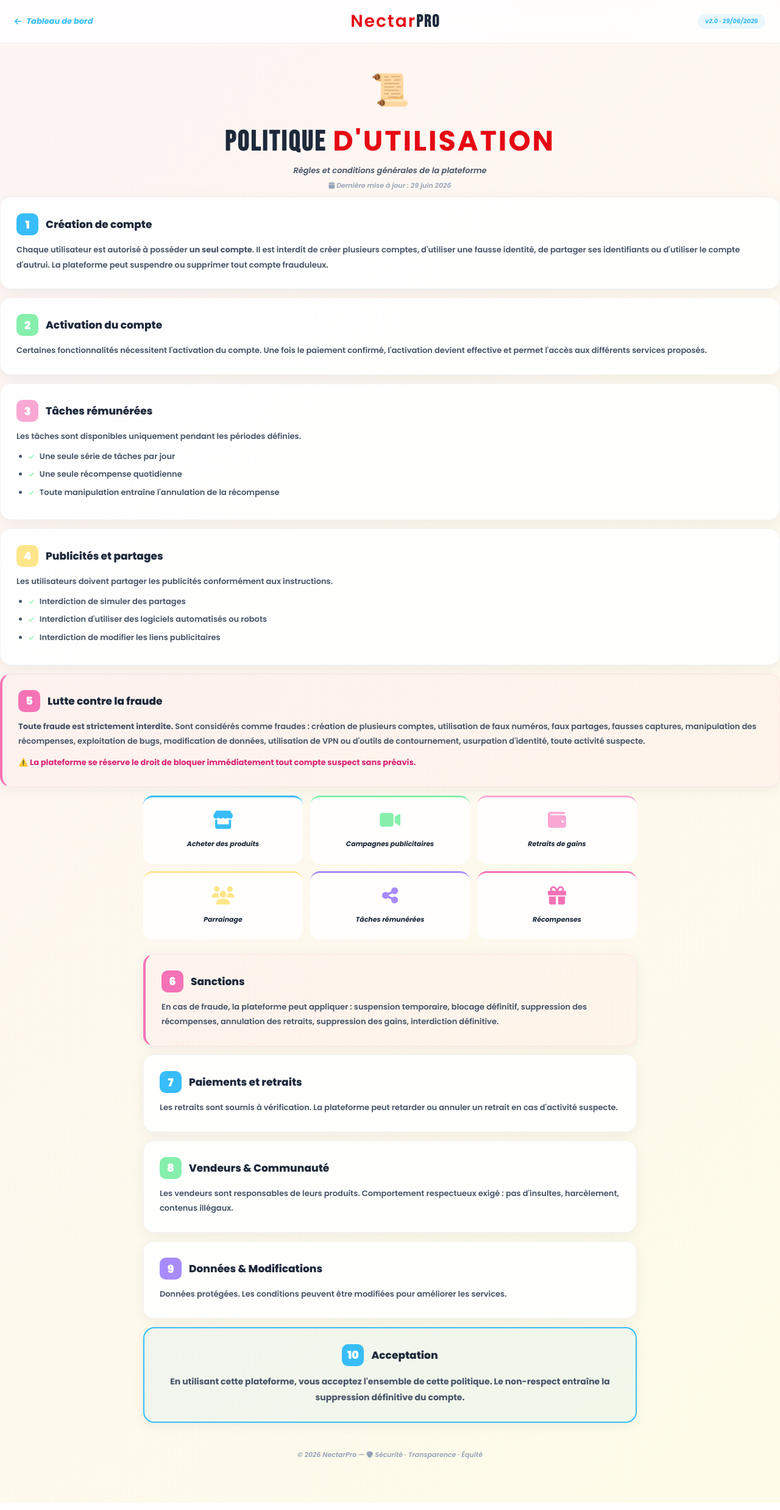
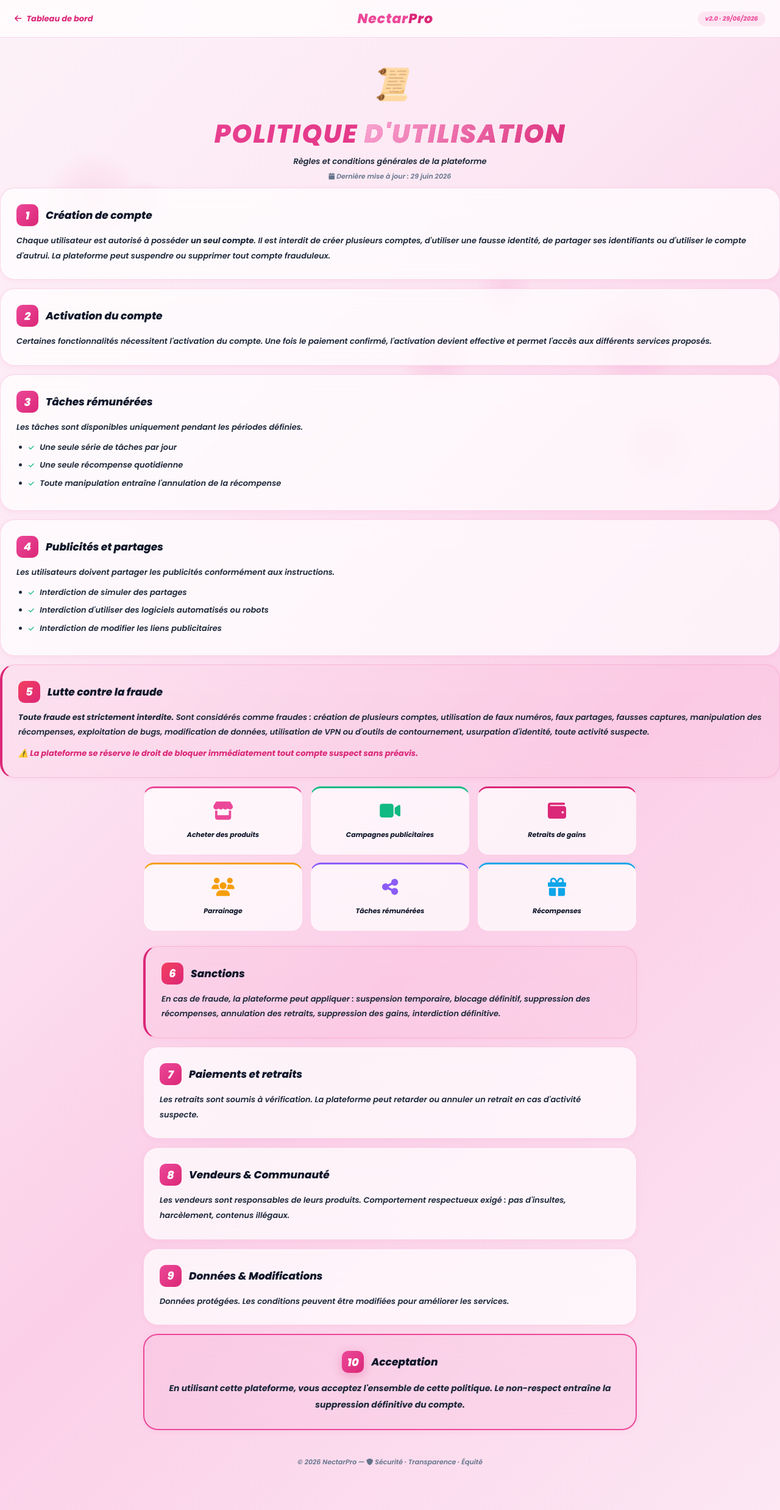
Before and after one commit to fredogary7-rgb/e, a Flask app: page /politique in a window 1280 px wide. Shown: the whole page at 61% size. Run offline with Flask 3, Linux system fonts and the light colour scheme.

Commit message:
refactor: politique_v2.html - theme rose NectarPro aligne sur le dashboard

```diff
--- a/templates/politique_v2.html
+++ b/templates/politique_v2.html
@@ -3,61 +3,104 @@
 <head>
 <meta charset="UTF-8"><meta name="viewport" content="width=device-width,initial-scale=1.0">
 <title>Politique d'utilisation - NectarPro</title>
-<link href="https://fonts.googleapis.com/css2?family=Bebas+Neue&family=Poppins:ital,wght@0,400;0,500;0,600;0,700;0,800;0,900;1,400;1,500;1,600;1,700;1,800&display=swap" rel="stylesheet">
+<link href="https://fonts.googleapis.com/css2?family=Poppins:ital,wght@0,400;0,500;0,600;0,700;0,800;0,900;1,400;1,500;1,600;1,700;1,800&display=swap" rel="stylesheet">
 <link rel="stylesheet" href="https://cdnjs.cloudflare.com/ajax/libs/font-awesome/6.5.0/css/all.min.css">
 <style>
 *{margin:0;padding:0;box-sizing:border-box;font-family:'Poppins',sans-serif}
-:root{--blue:#38bdf8;--green:#86efac;--pink:#f9a8d4;--yellow:#fde68a;--text:#1e293b;--text2:#475569;--card:rgba(255,255,255,.9);--shadow:0 4px 20px rgba(0,0,0,.06)}
-body{background:linear-gradient(135deg,#eff6ff,#f0fdf4,#fdf2f8,#fefce8);background-size:400% 400%;animation:bg 15s ease infinite;min-height:100vh;color:var(--text);font-weight:600}
-@keyframes bg{0%{background-position:0 0}50%{background-position:100% 100%}100%{background-position:0 0}}
-.topnav{background:rgba(255,255,255,.8);backdrop-filter:blur(20px);border-bottom:1px solid rgba(148,163,184,.15);padding:14px 24px;display:flex;justify-content:space-between;align-items:center;position:sticky;top:0;z-index:100}
-.topnav a{color:var(--blue);text-decoration:none;font-weight:700;display:flex;align-items:center;gap:8px;font-size:13px;font-style:italic}
-.topnav .brand{font-family:'Bebas Neue',sans-serif;font-size:28px;letter-spacing:2px}
-.topnav .brand span{color:#e50914}
-.version{background:rgba(56,189,248,.1);color:var(--blue);padding:4px 12px;border-radius:20px;font-size:10px;font-weight:700;font-style:italic}
-.hero{text-align:center;padding:40px 20px 10px}
-.hero .icon{font-size:52px;margin-bottom:8px;animation:float 3s ease-in-out infinite}
-@keyframes float{0%,100%{transform:translateY(0)}50%{transform:translateY(-10px)}}
-.hero h1{font-family:'Bebas Neue',sans-serif;font-size:46px;letter-spacing:3px;margin-bottom:4px}
-.hero h1 span{color:#e50914}
+:root{
+    --bg:linear-gradient(135deg,#fdf2f8 0%,#fce7f3 30%,#fbcfe8 60%,#fce7f3 100%);
+    --glass:rgba(255,255,255,0.72);
+    --accent:#db2777;
+    --accent2:#ec4899;
+    --accent-light:#f9a8d4;
+    --gold:#f59e0b;
+    --gold-light:#fef3c7;
+    --emerald:#10b981;
+    --emerald-light:#d1fae5;
+    --violet:#8b5cf6;
+    --sky:#0ea5e9;
+    --text:#0f172a;
+    --text2:#1e293b;
+    --muted:#64748b;
+    --border:rgba(236,72,153,0.2);
+    --shadow-sm:0 2px 8px rgba(236,72,153,0.08);
+    --shadow:0 8px 32px rgba(236,72,153,0.12);
+    --shadow-lg:0 16px 48px rgba(236,72,153,0.18);
+    --radius-sm:12px;
+    --radius:18px;
+    --radius-lg:24px;
+    --radius-xl:32px;
+}
+body{background:var(--bg);min-height:100vh;min-height:100dvh;color:var(--text);font-weight:600;font-style:italic;position:relative;overflow-x:hidden}
+
+/* PARTICULES */
+.bg-particles{position:fixed;inset:0;z-index:0;pointer-events:none;overflow:hidden}
+.particle{position:absolute;border-radius:50%;background:radial-gradient(circle,rgba(236,72,153,0.18),transparent 70%);animation:floatUp linear infinite}
+.particle:nth-child(1){width:180px;height:180px;left:5%;top:70%;animation-duration:18s;animation-delay:0s}
+.particle:nth-child(2){width:120px;height:120px;left:60%;top:80%;animation-duration:14s;animation-delay:3s}
+.particle:nth-child(3){width:200px;height:200px;left:30%;top:75%;animation-duration:22s;animation-delay:6s}
+.particle:nth-child(4){width:100px;height:100px;left:80%;top:85%;animation-duration:16s;animation-delay:9s}
+.particle:nth-child(5){width:150px;height:150px;left:50%;top:90%;animation-duration:20s;animation-delay:2s}
+.particle:nth-child(6){width:90px;height:90px;left:15%;top:50%;animation-duration:12s;animation-delay:5s}
+.particle:nth-child(7){width:160px;height:160px;left:75%;top:60%;animation-duration:24s;animation-delay:8s}
+@keyframes floatUp{0%{transform:translateY(0)scale(0.6);opacity:0}10%{opacity:0.7}90%{opacity:0.4}100%{transform:translateY(-110vh)scale(1.4);opacity:0}}
+
+.topnav{background:rgba(255,255,255,0.7);backdrop-filter:blur(24px);-webkit-backdrop-filter:blur(24px);border-bottom:1px solid var(--border);padding:14px 24px;display:flex;justify-content:space-between;align-items:center;position:sticky;top:0;z-index:100}
+.topnav a{color:var(--accent);text-decoration:none;font-weight:700;display:flex;align-items:center;gap:8px;font-size:13px;font-style:italic}
+.topnav .brand{font-size:22px;font-weight:900;letter-spacing:1px}
+.topnav .brand .brand-n{color:var(--accent2)}
+.topnav .brand .brand-p{color:var(--accent)}
+.version{background:rgba(236,72,153,0.1);color:var(--accent2);padding:4px 12px;border-radius:20px;font-size:10px;font-weight:700;font-style:italic}
+.hero{text-align:center;padding:40px 20px 10px;position:relative;z-index:1}
+.hero .icon{font-size:52px;margin-bottom:8px;animation:floaticon 3s ease-in-out infinite}
+@keyframes floaticon{0%,100%{transform:translateY(0)}50%{transform:translateY(-10px)}}
+.hero h1{font-weight:900;font-size:42px;letter-spacing:2px;margin-bottom:4px;background:linear-gradient(135deg,#ec4899,#db2777);-webkit-background-clip:text;-webkit-text-fill-color:transparent;background-clip:text}
+.hero h1 span{background:linear-gradient(135deg,#f9a8d4,#db2777);-webkit-background-clip:text;-webkit-text-fill-color:transparent;background-clip:text}
 .hero .sub{font-size:13px;color:var(--text2);font-style:italic}
-.hero .date{font-size:11px;color:#94a3b8;margin-top:6px;font-style:italic}
-.container{max-width:850px;margin:0 auto;padding:0 20px 40px}
+.hero .date{font-size:11px;color:var(--muted);margin-top:6px;font-style:italic}
+.container{max-width:850px;margin:0 auto;padding:0 20px 40px;position:relative;z-index:1}
 .offers-grid{display:grid;grid-template-columns:repeat(3,1fr);gap:12px;margin-bottom:24px}
-.offer-card{background:var(--card);border-radius:16px;padding:22px 16px;text-align:center;transition:all .3s ease;cursor:default;border-top:3px solid transparent}
-.offer-card:hover{transform:translateY(-5px);box-shadow:0 12px 30px rgba(0,0,0,.1)}
+.offer-card{background:var(--glass);backdrop-filter:blur(20px);-webkit-backdrop-filter:blur(20px);border-radius:var(--radius);padding:22px 16px;text-align:center;transition:all .3s ease;cursor:default;border:1px solid var(--border);border-top:3px solid transparent}
+.offer-card:hover{transform:translateY(-5px);box-shadow:var(--shadow-lg);border-color:var(--accent2)}
 .offer-card i{font-size:30px;margin-bottom:10px;display:block}
 .offer-card span{font-size:11px;font-weight:700;font-style:italic}
-.o1 i{color:#38bdf8}.o1{border-color:#38bdf8}
-.o2 i{color:#86efac}.o2{border-color:#86efac}
-.o3 i{color:#f9a8d4}.o3{border-color:#f9a8d4}
-.o4 i{color:#fde68a}.o4{border-color:#fde68a}
-.o5 i{color:#a78bfa}.o5{border-color:#a78bfa}
-.o6 i{color:#f472b6}.o6{border-color:#f472b6}
-.section{background:var(--card);border:1px solid rgba(148,163,184,.12);border-radius:18px;padding:26px;margin-bottom:14px;box-shadow:var(--shadow);transition:all .3s}
-.section:hover{box-shadow:0 8px 30px rgba(0,0,0,.1)}
+.o1 i{color:var(--accent2)}.o1{border-top-color:var(--accent2)}
+.o2 i{color:var(--emerald)}.o2{border-top-color:var(--emerald)}
+.o3 i{color:var(--accent)}.o3{border-top-color:var(--accent)}
+.o4 i{color:var(--gold)}.o4{border-top-color:var(--gold)}
+.o5 i{color:var(--violet)}.o5{border-top-color:var(--violet)}
+.o6 i{color:var(--sky)}.o6{border-top-color:var(--sky)}
+.section{background:var(--glass);backdrop-filter:blur(20px);-webkit-backdrop-filter:blur(20px);border:1px solid var(--border);border-radius:var(--radius-lg);padding:26px;margin-bottom:14px;box-shadow:var(--shadow-sm);transition:all .3s}
+.section:hover{box-shadow:var(--shadow-lg);border-color:var(--accent2)}
 .section-header{display:flex;align-items:center;gap:12px;margin-bottom:12px}
-.section-num{width:36px;height:36px;border-radius:10px;display:flex;align-items:center;justify-content:center;font-weight:900;font-size:18px;color:#fff;flex-shrink:0}
+.section-num{width:36px;height:36px;border-radius:10px;display:flex;align-items:center;justify-content:center;font-weight:900;font-size:18px;color:#fff;flex-shrink:0;background:linear-gradient(135deg,#ec4899,#db2777)}
 .section h2{font-size:17px;font-weight:800}
-.section p,.section li{font-size:13px;color:var(--text2);line-height:1.9}
+.section p,.section li{font-size:13px;color:var(--text2);line-height:1.9;font-weight:600}
 .section ul{margin:8px 0 0 20px}.section li{margin-bottom:5px}
-.section li i{font-size:10px;margin-right:6px;color:var(--green)}
-.warn{background:rgba(249,168,212,.06);border-color:rgba(249,168,212,.2);border-left:4px solid #f472b6}
-.warn .section-num{background:#f472b6}
-.accept{background:rgba(56,189,248,.06);border:2px solid var(--blue);text-align:center}
-.accept .section-num{background:var(--blue)}
-.footer{text-align:center;padding:30px;color:#94a3b8;font-size:11px;font-style:italic}
-@media(max-width:600px){.hero h1{font-size:32px}.offers-grid{grid-template-columns:repeat(2,1fr)}.section{padding:18px}}
+.section li i{font-size:10px;margin-right:6px;color:var(--emerald)}
+.warn{background:rgba(236,72,153,0.04);border-color:var(--border);border-left:4px solid var(--accent)}
+.warn .section-num{background:linear-gradient(135deg,#f43f5e,#db2777)}
+.accept{background:rgba(236,72,153,0.06);border:2px solid var(--accent2);text-align:center}
+.accept .section-num{background:linear-gradient(135deg,#ec4899,#db2777);box-shadow:0 4px 16px rgba(219,39,119,0.3)}
+.footer{text-align:center;padding:30px;color:var(--muted);font-size:11px;font-style:italic;position:relative;z-index:1}
+@media(max-width:600px){.hero h1{font-size:28px}.offers-grid{grid-template-columns:repeat(2,1fr)}.section{padding:18px}}
 </style>
 </head>
 <body>
-<div class="topnav"><a href="/dashboard"><i class="fa fa-arrow-left"></i> Tableau de bord</a><div class="brand"><span>Nectar</span>Pro</div><div class="version">v2.0 · 29/06/2026</div></div>
+
+<div class="bg-particles">
+    <div class="particle"></div><div class="particle"></div><div class="particle"></div>
+    <div class="particle"></div><div class="particle"></div><div class="particle"></div>
+    <div class="particle"></div>
+</div>
+
+<div class="topnav"><a href="/dashboard"><i class="fa fa-arrow-left"></i> Tableau de bord</a><div class="brand"><span class="brand-n">Nectar</span><span class="brand-p">Pro</span></div><div class="version">v2.0 · 29/06/2026</div></div>
 <div class="hero"><div class="icon">📜</div><h1>POLITIQUE <span>D'UTILISATION</span></h1><div class="sub">Règles et conditions générales de la plateforme</div><div class="date"><i class="fa fa-calendar"></i> Dernière mise à jour : 29 juin 2026</div></div>
 
-<div class="section"><div class="section-header"><div class="section-num" style="background:#38bdf8">1</div><h2>Création de compte</h2></div><p>Chaque utilisateur est autorisé à posséder <strong>un seul compte</strong>. Il est interdit de créer plusieurs comptes, d'utiliser une fausse identité, de partager ses identifiants ou d'utiliser le compte d'autrui. La plateforme peut suspendre ou supprimer tout compte frauduleux.</p></div>
-<div class="section"><div class="section-header"><div class="section-num" style="background:#86efac">2</div><h2>Activation du compte</h2></div><p>Certaines fonctionnalités nécessitent l'activation du compte. Une fois le paiement confirmé, l'activation devient effective et permet l'accès aux différents services proposés.</p></div>
-<div class="section"><div class="section-header"><div class="section-num" style="background:#f9a8d4">3</div><h2>Tâches rémunérées</h2></div><p>Les tâches sont disponibles uniquement pendant les périodes définies.</p><ul><li><i class="fa fa-check"></i> Une seule série de tâches par jour</li><li><i class="fa fa-check"></i> Une seule récompense quotidienne</li><li><i class="fa fa-check"></i> Toute manipulation entraîne l'annulation de la récompense</li></ul></div>
-<div class="section"><div class="section-header"><div class="section-num" style="background:#fde68a">4</div><h2>Publicités et partages</h2></div><p>Les utilisateurs doivent partager les publicités conformément aux instructions.</p><ul><li><i class="fa fa-check"></i> Interdiction de simuler des partages</li><li><i class="fa fa-check"></i> Interdiction d'utiliser des logiciels automatisés ou robots</li><li><i class="fa fa-check"></i> Interdiction de modifier les liens publicitaires</li></ul></div>
+<div class="section"><div class="section-header"><div class="section-num">1</div><h2>Création de compte</h2></div><p>Chaque utilisateur est autorisé à posséder <strong>un seul compte</strong>. Il est interdit de créer plusieurs comptes, d'utiliser une fausse identité, de partager ses identifiants ou d'utiliser le compte d'autrui. La plateforme peut suspendre ou supprimer tout compte frauduleux.</p></div>
+<div class="section"><div class="section-header"><div class="section-num">2</div><h2>Activation du compte</h2></div><p>Certaines fonctionnalités nécessitent l'activation du compte. Une fois le paiement confirmé, l'activation devient effective et permet l'accès aux différents services proposés.</p></div>
+<div class="section"><div class="section-header"><div class="section-num">3</div><h2>Tâches rémunérées</h2></div><p>Les tâches sont disponibles uniquement pendant les périodes définies.</p><ul><li><i class="fa fa-check"></i> Une seule série de tâches par jour</li><li><i class="fa fa-check"></i> Une seule récompense quotidienne</li><li><i class="fa fa-check"></i> Toute manipulation entraîne l'annulation de la récompense</li></ul></div>
+<div class="section"><div class="section-header"><div class="section-num">4</div><h2>Publicités et partages</h2></div><p>Les utilisateurs doivent partager les publicités conformément aux instructions.</p><ul><li><i class="fa fa-check"></i> Interdiction de simuler des partages</li><li><i class="fa fa-check"></i> Interdiction d'utiliser des logiciels automatisés ou robots</li><li><i class="fa fa-check"></i> Interdiction de modifier les liens publicitaires</li></ul></div>
 <div class="section warn"><div class="section-header"><div class="section-num">5</div><h2>Lutte contre la fraude</h2></div><p><strong>Toute fraude est strictement interdite.</strong> Sont considérés comme fraudes : création de plusieurs comptes, utilisation de faux numéros, faux partages, fausses captures, manipulation des récompenses, exploitation de bugs, modification de données, utilisation de VPN ou d'outils de contournement, usurpation d'identité, toute activité suspecte.</p><p style="margin-top:10px"><strong style="color:#db2777">⚠️ La plateforme se réserve le droit de bloquer immédiatement tout compte suspect sans préavis.</strong></p></div>
 
 <div class="container">
@@ -72,9 +115,9 @@
 
 
 <div class="section warn"><div class="section-header"><div class="section-num">6</div><h2>Sanctions</h2></div><p>En cas de fraude, la plateforme peut appliquer : suspension temporaire, blocage définitif, suppression des récompenses, annulation des retraits, suppression des gains, interdiction définitive.</p></div>
-<div class="section"><div class="section-header"><div class="section-num" style="background:#38bdf8">7</div><h2>Paiements et retraits</h2></div><p>Les retraits sont soumis à vérification. La plateforme peut retarder ou annuler un retrait en cas d'activité suspecte.</p></div>
-<div class="section"><div class="section-header"><div class="section-num" style="background:#86efac">8</div><h2>Vendeurs & Communauté</h2></div><p>Les vendeurs sont responsables de leurs produits. Comportement respectueux exigé : pas d'insultes, harcèlement, contenus illégaux.</p></div>
-<div class="section"><div class="section-header"><div class="section-num" style="background:#a78bfa">9</div><h2>Données & Modifications</h2></div><p>Données protégées. Les conditions peuvent être modifiées pour améliorer les services.</p></div>
+<div class="section"><div class="section-header"><div class="section-num">7</div><h2>Paiements et retraits</h2></div><p>Les retraits sont soumis à vérification. La plateforme peut retarder ou annuler un retrait en cas d'activité suspecte.</p></div>
+<div class="section"><div class="section-header"><div class="section-num">8</div><h2>Vendeurs & Communauté</h2></div><p>Les vendeurs sont responsables de leurs produits. Comportement respectueux exigé : pas d'insultes, harcèlement, contenus illégaux.</p></div>
+<div class="section"><div class="section-header"><div class="section-num">9</div><h2>Données & Modifications</h2></div><p>Données protégées. Les conditions peuvent être modifiées pour améliorer les services.</p></div>
 <div class="section accept"><div class="section-header" style="justify-content:center"><div class="section-num">10</div><h2>Acceptation</h2></div><p style="font-size:14px;font-weight:700">En utilisant cette plateforme, vous acceptez l'ensemble de cette politique. Le non-respect entraîne la suppression définitive du compte.</p></div>
 <div class="footer">© 2026 NectarPro — <i class="fa fa-shield"></i> Sécurité · Transparence · Équité</div>
 </div>
```
